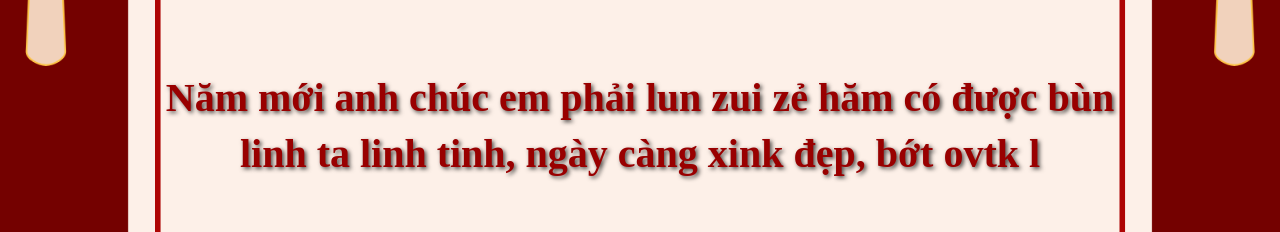
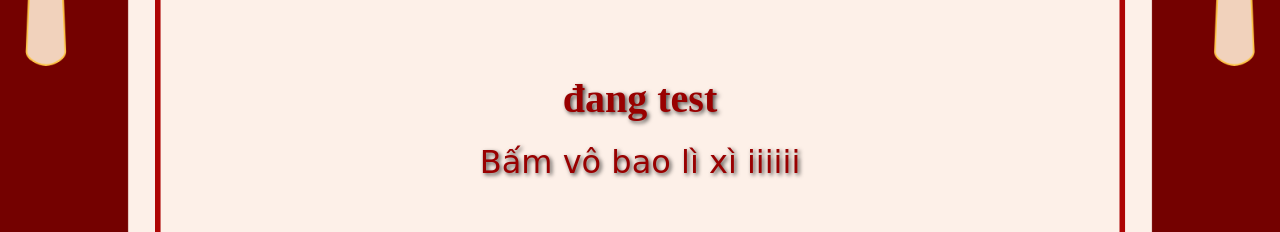
Before and after one commit to nhpucpuc/newyear_ZyZy, a plain HTML site: page index.html in a window 1280 px wide. Shown: the part 165-397 px from the top of the page. Drawn offline with Linux system fonts and the light colour scheme.

Commit message:
Update index.html

```diff
--- a/index.html
+++ b/index.html
@@ -110,7 +110,7 @@
     </div>
 
     <script>
-        const text = "Năm mới anh chúc em phải lun zui zẻ hăm có được bùn linh ta linh tinh, ngày càng xink đẹp, bớt ovtk lại bỏ qua chịn cũ i và phải lun cười nhóoo😊";
+        const text = "đang test";
         const highlightText = "Bấm vô bao lì xì iiiiii";
 
         const typingElement = document.getElementById('typing-text');
```
